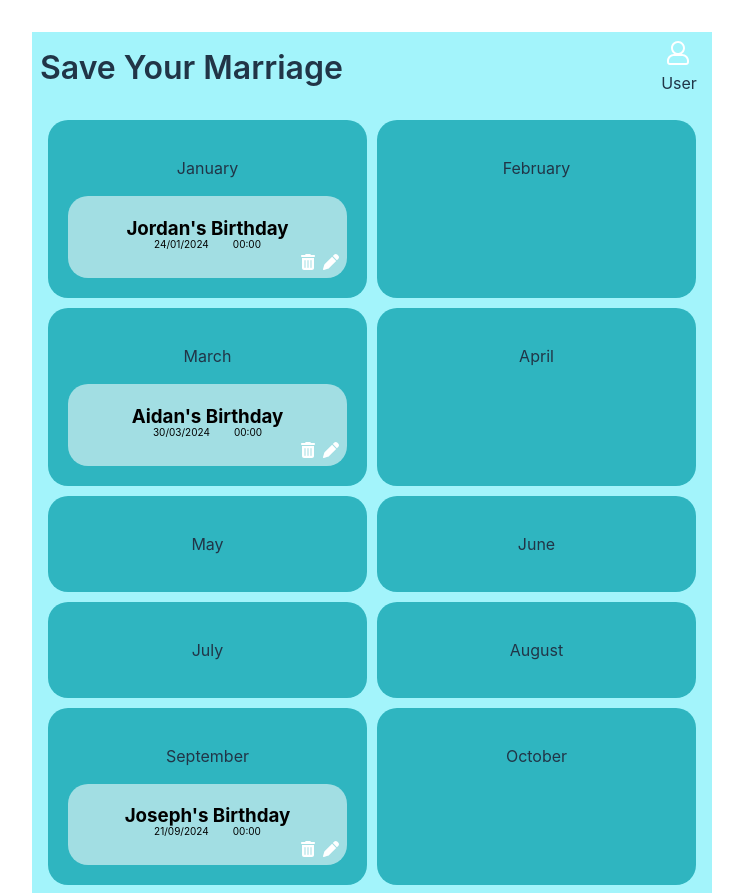
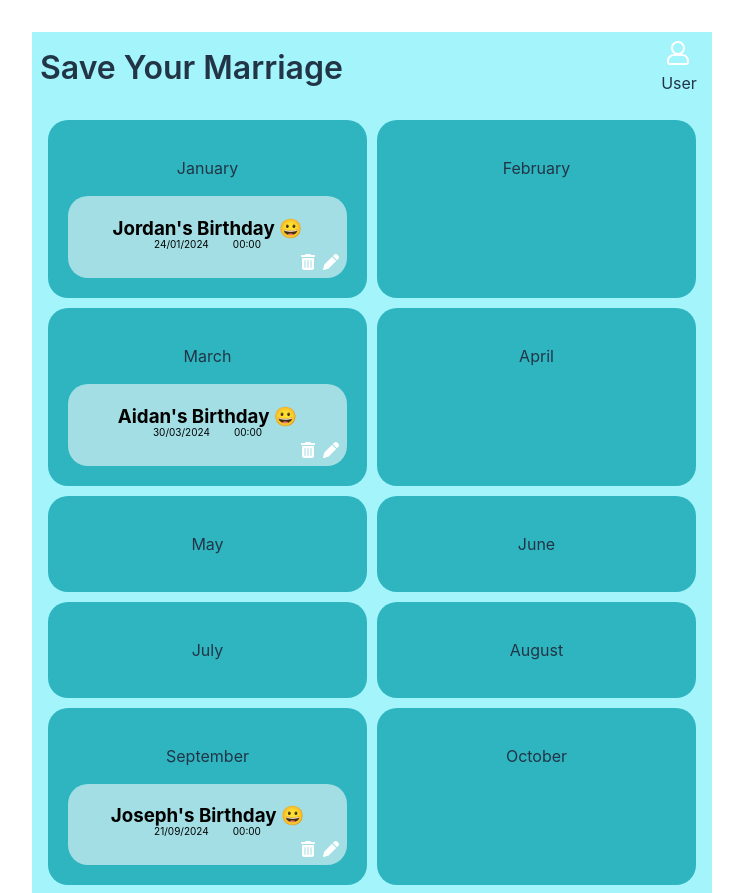
Before and after one commit to jordanplant/Divorce-App-2, a React (Vite) app: page / in a window 1280 px wide. Shown: the top 893 px of the page, without its empty margins (0-743 px from the left). Built offline with nearby package versions, Linux system fonts and the light colour scheme.

Commit message:
emoji's added

```diff
--- a/src/Components/Months.jsx
+++ b/src/Components/Months.jsx
@@ -10,7 +10,7 @@ function Months() {
       <div className="box">
         <p id="january">January</p>
         <div className="eventContainer">
-          <h3 className="eventName">Jordan's Birthday</h3>
+          <h3 className="eventName">Jordan's Birthday 😀 </h3>
           <div className="eventDetails">
             <p className="eventDate">24/01/2024</p>
             <p className="eventTime">00:00</p>
@@ -27,7 +27,7 @@ function Months() {
       <div className="box">
         <p id="march">March</p>
         <div className="eventContainer">
-          <h3 className="eventName">Aidan's Birthday</h3>
+          <h3 className="eventName">Aidan's Birthday 😀</h3>
           <div className="eventDetails">
             <p className="eventDate">30/03/2024</p>
             <p className="eventTime">00:00</p>
@@ -56,7 +56,7 @@ function Months() {
       <div className="box">
         <p id="september">September</p>
         <div className="eventContainer">
-          <h3 className="eventName">Joseph's Birthday</h3>
+          <h3 className="eventName">Joseph's Birthday 😀</h3>
           <div className="eventDetails">
             <p className="eventDate">21/09/2024</p>
             <p className="eventTime">00:00</p>
--- a/src/styles/Button.module.css
+++ b/src/styles/Button.module.css
@@ -3,6 +3,7 @@
   width: 300px;
   border-radius: 50px;
   margin: 10px;
+  color: black;
 }
 
 .buttonContainer {
```
